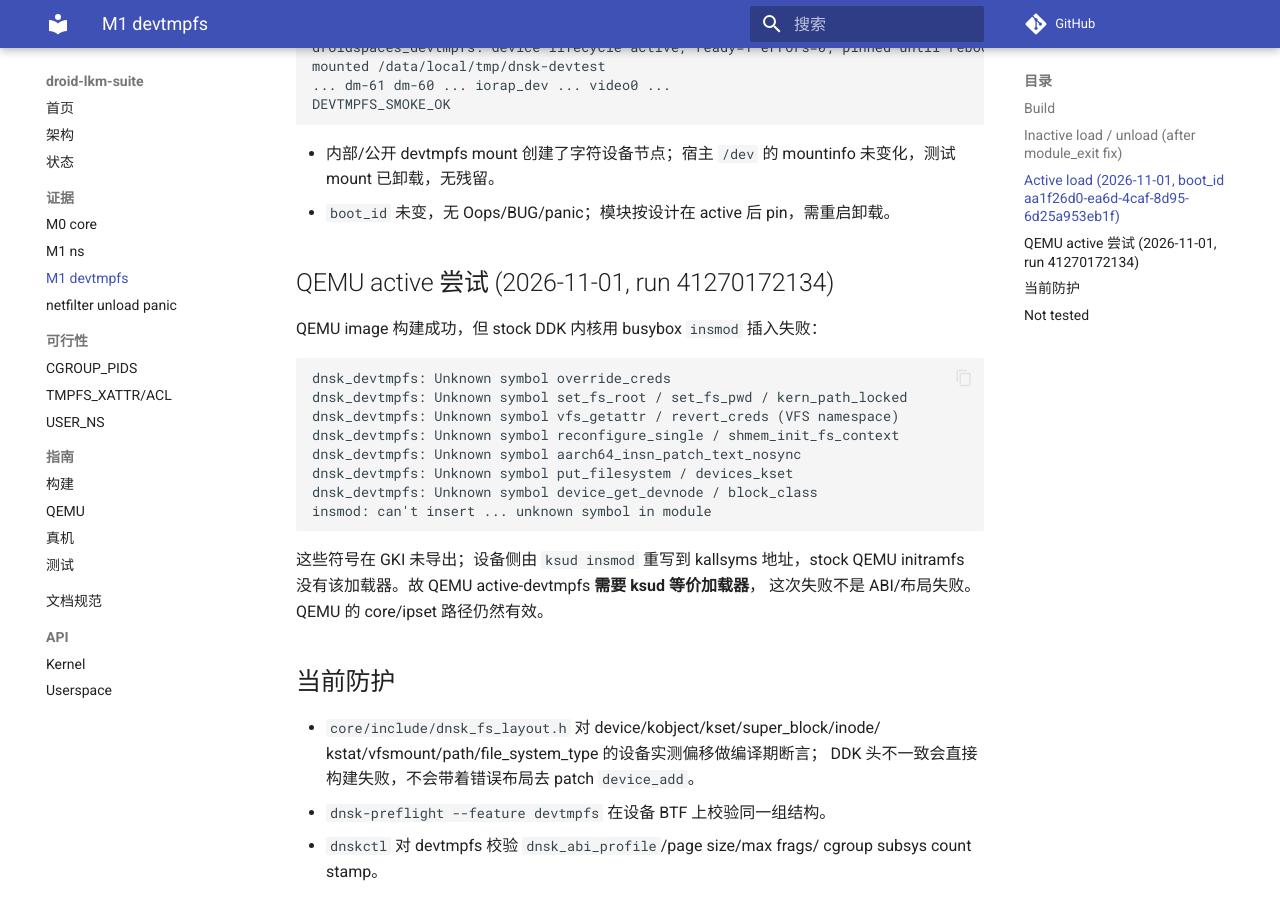
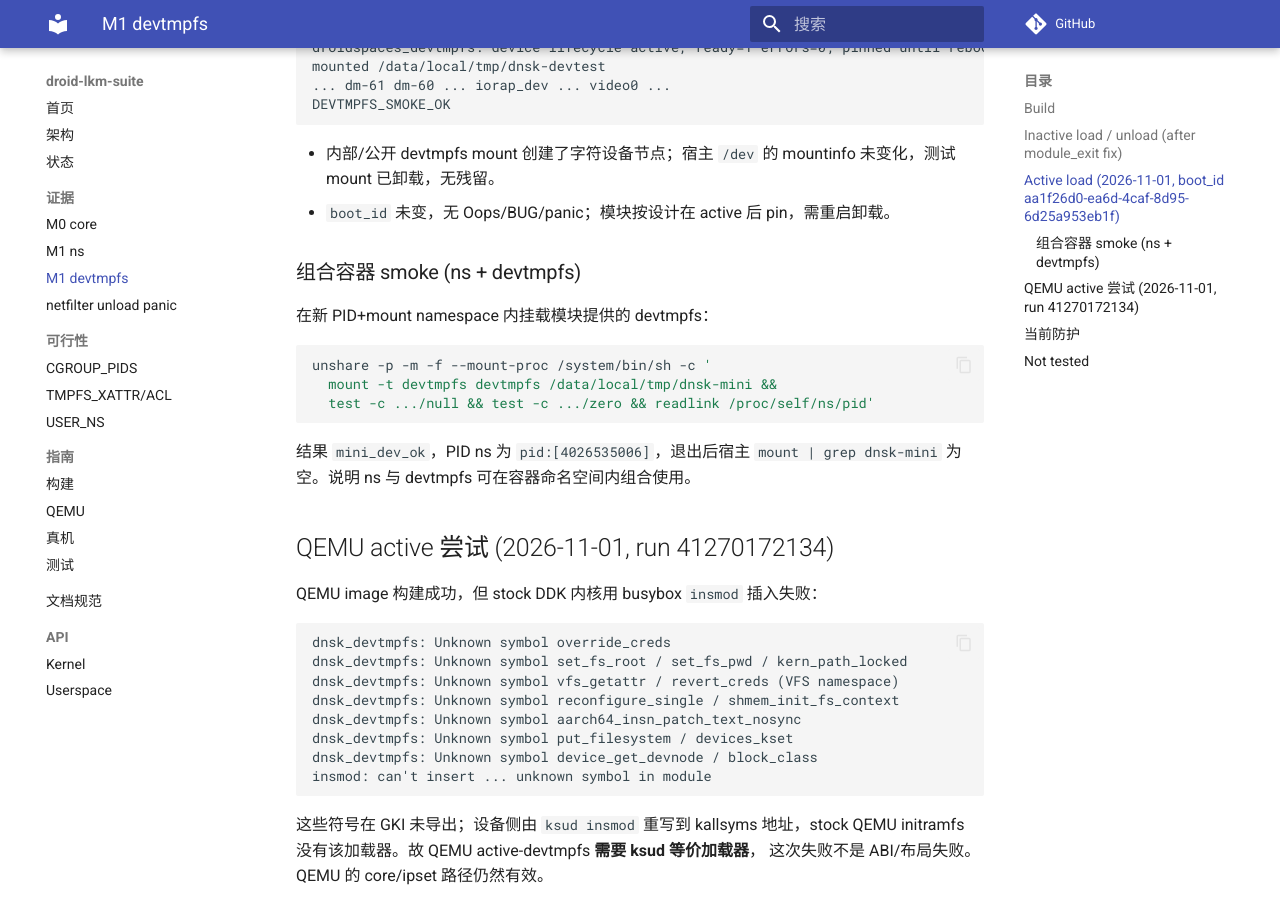
Before and after one commit to uobe1/droid-lkm-suite, an MkDocs documentation site: the page built from docs/evidence/m1-devtmpfs.md, in a window 1280 px wide and 900 px high, scrolled down 1175 px. Built offline with MkDocs 1.6.1 and Material for MkDocs 9.7.7, drawn with Linux system fonts in a browser that asks for light colours; comment, search, counter and statistics services are not loaded.

Commit message:
docs(m1): record ns+devtmpfs combined container smoke

````diff
--- a/docs/evidence/m1-devtmpfs.md
+++ b/docs/evidence/m1-devtmpfs.md
@@ -57,6 +57,19 @@ DEVTMPFS_SMOKE_OK
   未变化，测试 mount 已卸载，无残留。
 - `boot_id` 未变，无 Oops/BUG/panic；模块按设计在 active 后 pin，需重启卸载。
 
+### 组合容器 smoke (ns + devtmpfs)
+
+在新 PID+mount namespace 内挂载模块提供的 devtmpfs：
+
+```sh
+unshare -p -m -f --mount-proc /system/bin/sh -c '
+  mount -t devtmpfs devtmpfs /data/local/tmp/dnsk-mini &&
+  test -c .../null && test -c .../zero && readlink /proc/self/ns/pid'
+```
+
+结果 `mini_dev_ok`，PID ns 为 `pid:[4026535006]`，退出后宿主
+`mount | grep dnsk-mini` 为空。说明 ns 与 devtmpfs 可在容器命名空间内组合使用。
+
 ## QEMU active 尝试 (2026-11-01, run 41270172134)
 
 QEMU image 构建成功，但 stock DDK 内核用 busybox `insmod` 插入失败：
--- a/docs/status.md
+++ b/docs/status.md
@@ -7,8 +7,8 @@
 | 功能 | 目标等级 | 当前状态 | 说明 |
 |---|---|---|---|
 | core ABI / symbol / patch / hook / panic | N/A | M0 完成 | ABI 2；状态桥/生命周期真机验证；stock GKI QEMU core smoke 通过 |
-| PID_NS / IPC_NS / SYSVIPC / POSIX_MQUEUE | R | development | PID/IPC/SysV/mqueue + nested PID + 100 cycles 复测通过；full R 待 setns/Docker/容器 reboot |
-| DEVTMPFS | R | development | active 真机通过：ready=Y、节点挂载 smoke、宿主 /dev 不变、无 Oops；模块按设计 pin 至重启；容器 /dev 验收待完成 |
+| PID_NS / IPC_NS / SYSVIPC / POSIX_MQUEUE | R | development | PID/IPC/SysV/mqueue + nested PID + 100 cycles + ns/devtmpfs 组合 smoke 通过；full R 待 setns/Docker/容器 reboot |
+| DEVTMPFS | R | development | active 真机通过：ready=Y、节点挂载、宿主 /dev 不变、ns 组合 smoke；模块按设计 pin；Docker/droidspaces 工作负载待完成 |
 | xt_addrtype / nft target subset / REJECT / RECENT / IP6 NAT | R | development | active load/unload + addrtype 规则 + recent 注册通过; 原生 REJECT 正确跳过 (不再 pin); nft/容器验收待完成 |
 | IP_SET / HASH_IP / HASH_NET / XT_SET | R | development | 6.12 构建/导出/QEMU hash 语义通过; 设备 no-compat ABI 修复后 insmod/xt_set 注册/rmmod 通过; iptables 规则与容器验收待完成 |
 | USER_NS + idmapped/child overlay/FUSE/selftests | D → N | feasibility gate | M0 必须证明可行；否则项目阻塞 |
````
Also changed, not shown: docs/evidence/m1-ns.md (+3 -0 lines).
